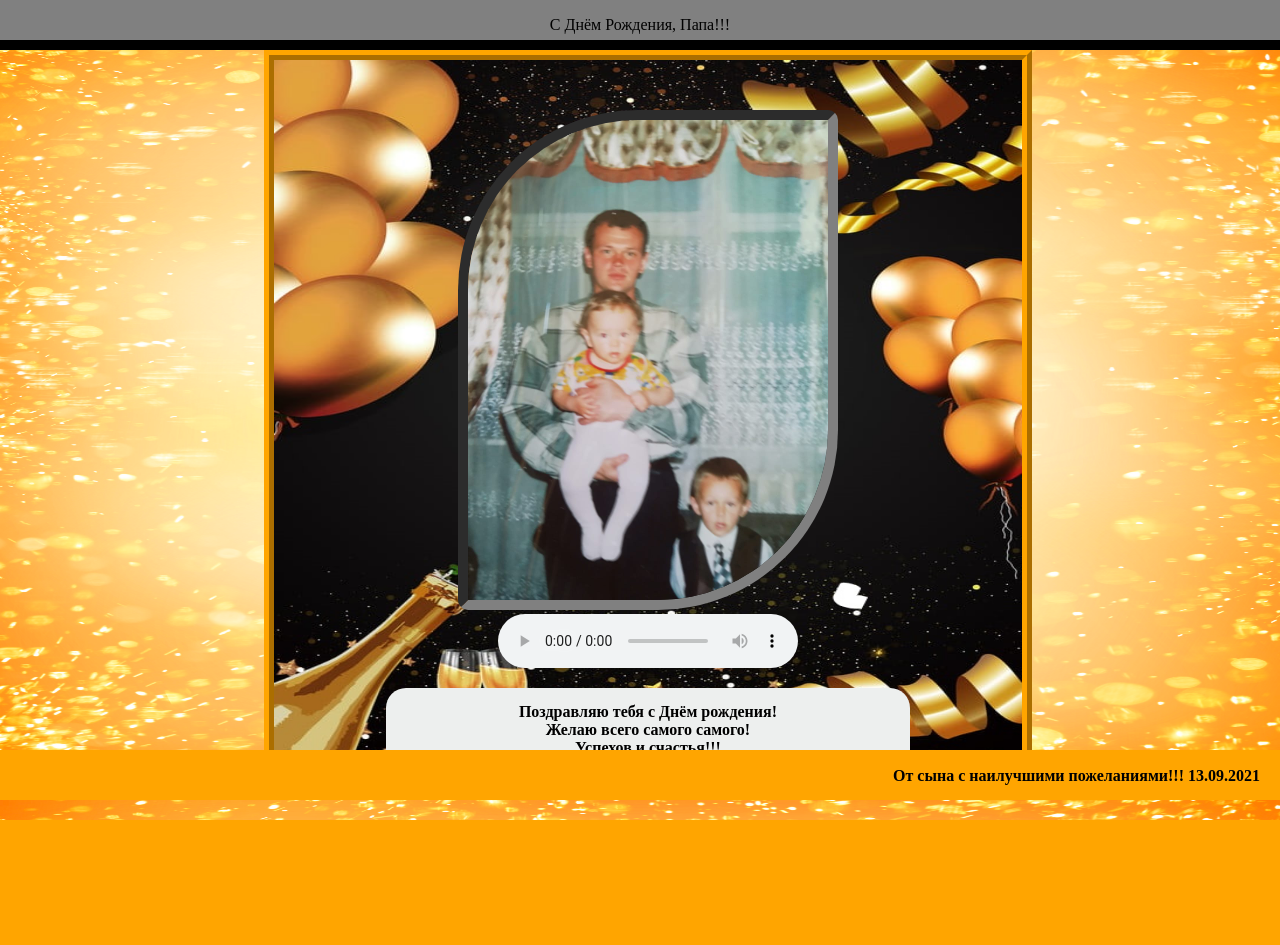
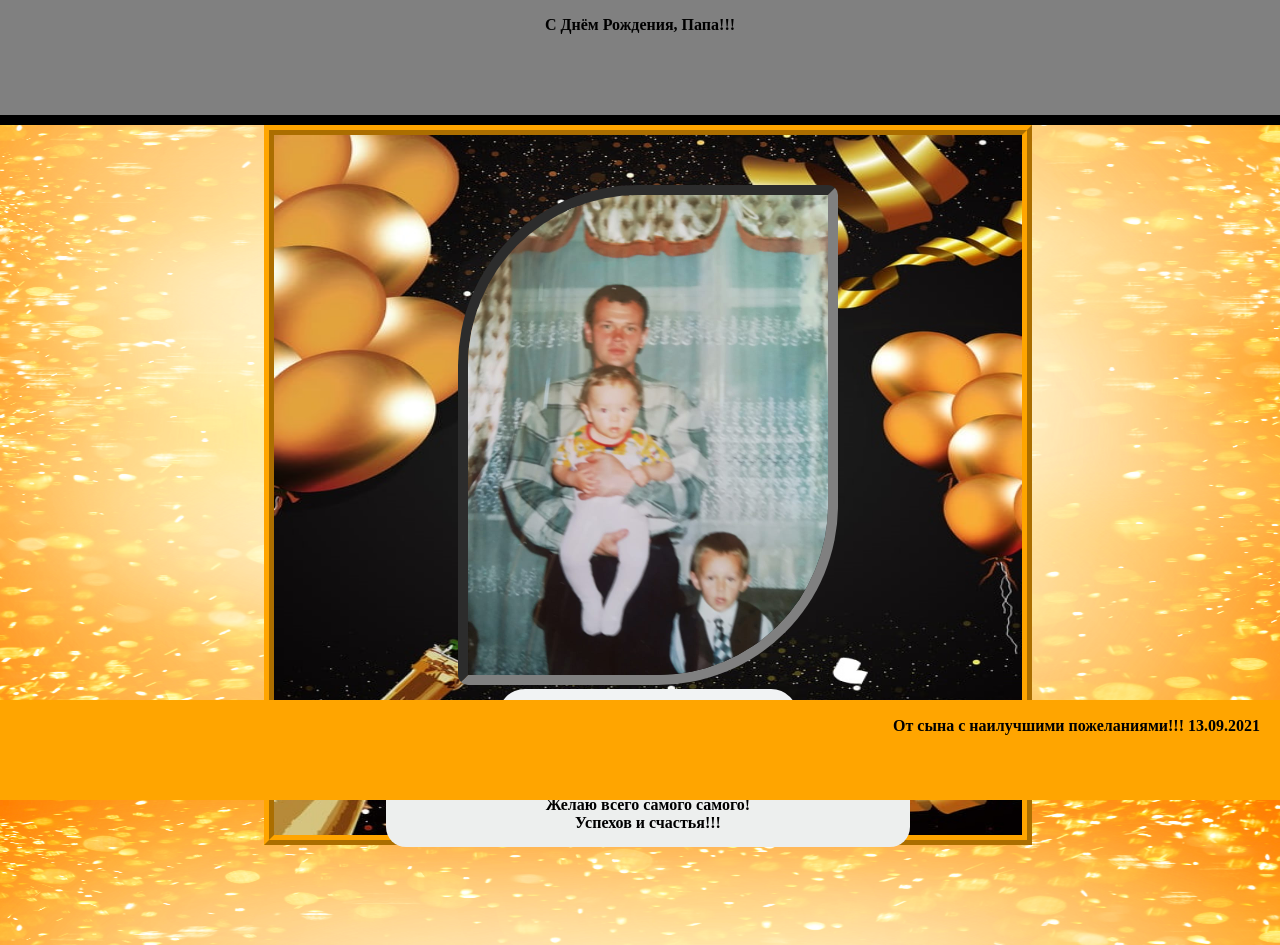
Before and after one commit to EmptyForever/my-site, a PHP site: page / in a window 1280 px wide. Before the commit the page ends 820 px from the top, so only its background shows below. Run offline with PHP 8.4, Linux system fonts and the light colour scheme.

Commit message:
Update styleDR.css

```diff
--- a/posdravok/css/styleDR.css
+++ b/posdravok/css/styleDR.css
@@ -5,7 +5,8 @@
 header {
   width: 100%;
   background-color: gray;
-  height: 50px;
+  font-weight: 900;
+  height: 125px;
   position: fixed;
   top: 0;
   left: 0;
@@ -18,8 +19,8 @@ body {
   background-repeat: repeat;
   background-size: 100%;
   background-attachment: fixed;
-  margin-top: 50px;
-  margin-bottom: 50px;
+  margin-top: 125px;
+  margin-bottom: 100px;
   width: 100%;
   height:auto;
 
@@ -68,7 +69,7 @@ footer {
 }
 footer{
   width: 100%;
-  height: 50px;
+  height: 100px;
   position: fixed;
   bottom: 0%;
   left: 0;
```
